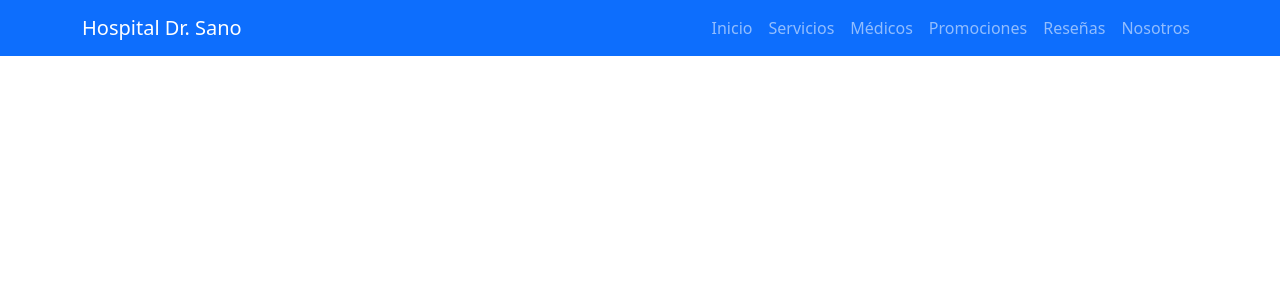
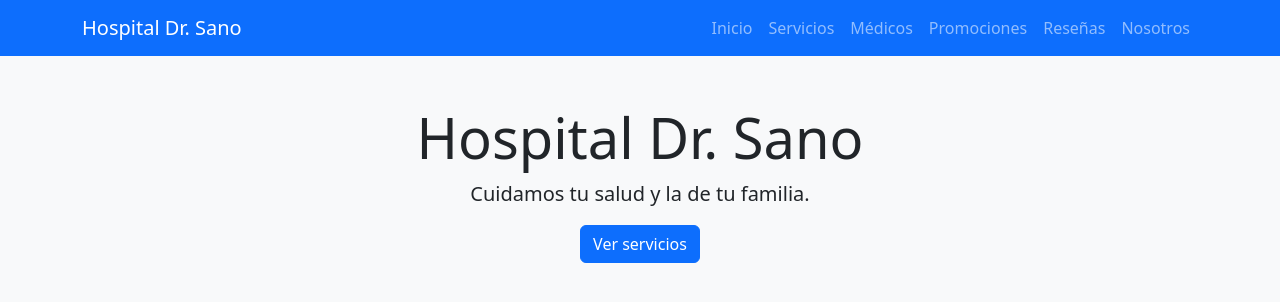
Before and after one commit to MritzS/WebHospitalDrSano, an Angular app: page / in a window 1280 px wide. Shown: the top 302 px of the page. Built offline with nearby package versions, Linux system fonts and the light colour scheme.

Commit message:
inicio añadido
se añadio la primera parte de la pagina web

```diff
--- /dev/null
+++ b/src/app/Components/componente2/componente2.html
@@ -0,0 +1,13 @@
+<section id="inicio" class="bg-light py-5">
+  <div class="container text-center">
+    <h1 class="display-4">Hospital Dr. Sano</h1>
+
+    <p class="lead">
+      Cuidamos tu salud y la de tu familia.
+    </p>
+
+    <a href="#servicios" class="btn btn-primary">
+      Ver servicios
+    </a>
+  </div>
+</section>
--- a/src/app/app.html
+++ b/src/app/app.html
@@ -1 +1,2 @@
 <app-componente1></app-componente1>
+<app-componente2></app-componente2>
--- a/src/app/app.ts
+++ b/src/app/app.ts
@@ -1,9 +1,10 @@
 import { Component, signal } from '@angular/core';
 import { RouterOutlet } from '@angular/router';
 import { Componente1 } from './Components/componente1/componente1';
+import { Componente2 } from './Components/componente2/componente2';
 
 @Component({
-  imports: [RouterOutlet, Componente1],
+  imports: [RouterOutlet, Componente1, Componente2],
   selector: 'app-root',
   styleUrl: './app.css',
   templateUrl: './app.html',
```
Also changed, not shown: src/app/Components/componente2/componente2.ts (added, +9 -0 lines), src/app/Components/componente2/componente2.css (added), 1 other file (tests, documents, lock files or other folders).
